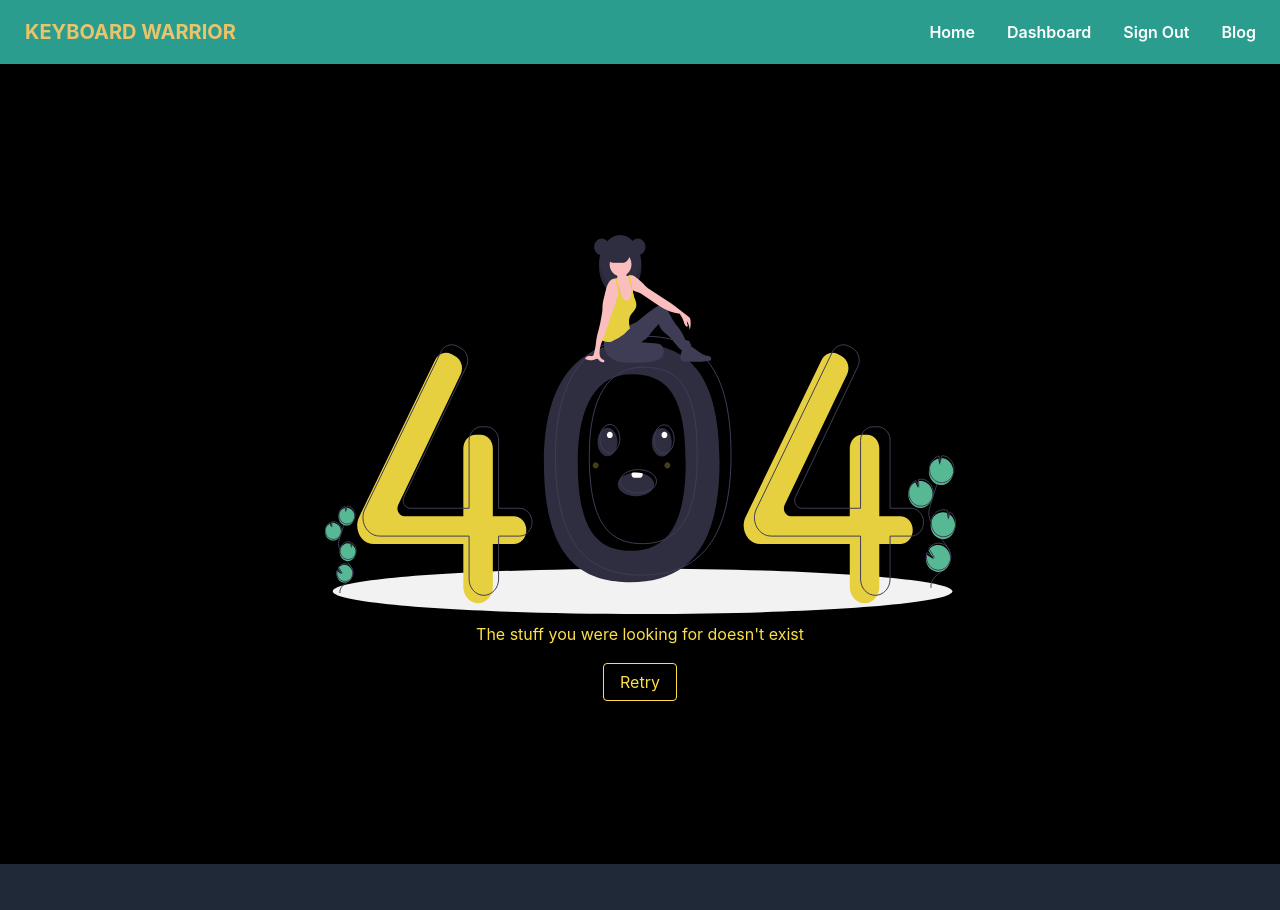
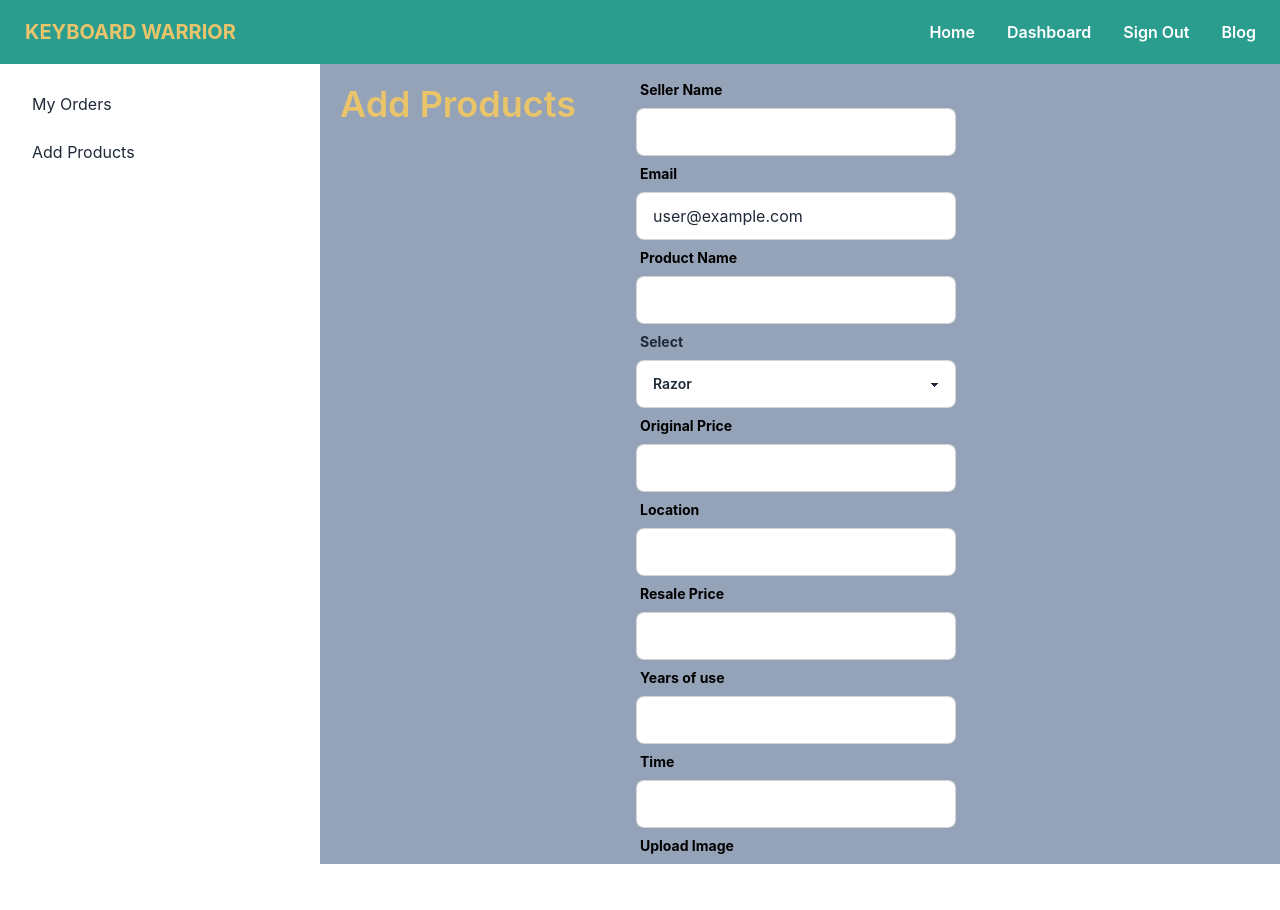
Before and after one commit to MahabubImamEfaz/keyboard-warrior-client, a React (Create React App) app: page /dashboard/addproducts in a window 1280 px wide. Shown: the top 910 px of the page. After the commit the page ends 864 px from the top, so only its background shows below. Built offline with nearby package versions, Linux system fonts and the light colour scheme; no server answers; sample sign-in values are in the browser's storage.

Commit message:
seller eamil added

```diff
--- a/src/App.js
+++ b/src/App.js
@@ -15,6 +15,7 @@ import MyOrder from "./Pages/Dashboard/MyOrder/MyOrder";
 import MyBookings from "./Pages/Dashboard/MyBookings/MyBookings";
 import AllSellers from "./Pages/Dashboard/AllSellers/AllSellers";
 import AllBuyers from "./Pages/Dashboard/AllBuyers/AllBuyers";
+import AddProducts from "./Pages/Dashboard/AddProducts/AddProducts";
 
 function App() {
   const router = createBrowserRouter([
@@ -67,6 +68,10 @@ function App() {
           element: <MyBookings></MyBookings>,
         },
         {
+          path: "/dashboard/addproducts",
+          element: <AddProducts></AddProducts>,
+        },
+        {
           path: "/dashboard/allsellers/:id",
           element: <AllSellers></AllSellers>,
           loader: ({ params }) =>
--- a/src/Layout/DashboardLayout.jsx
+++ b/src/Layout/DashboardLayout.jsx
@@ -25,6 +25,9 @@ const DashboardLayout = () => {
             <li>
               <Link to="mybookings">My Orders </Link>
             </li>
+            <li>
+              <Link to="addproducts">Add Products</Link>
+            </li>
             {isAdmin && (
               <>
                 <li>
--- /dev/null
+++ b/src/Pages/Dashboard/AddProducts/AddProducts.jsx
@@ -0,0 +1,269 @@
+import React, { useContext } from "react";
+import { useForm } from "react-hook-form";
+import toast from "react-hot-toast";
+import { useNavigate } from "react-router-dom";
+import { AuthContext } from "../../../Context/AuthProvider";
+
+const AddProducts = () => {
+  const {
+    register,
+    handleSubmit,
+    formState: { errors },
+  } = useForm();
+  const navigate = useNavigate();
+  const { user } = useContext(AuthContext);
+
+  const imageHostKey = process.env.REACT_APP_Imgbb_key;
+  console.log(imageHostKey);
+
+  const handleAddProducts = (data) => {
+    const image = data.image[0];
+    const formData = new FormData();
+    formData.append("image", image);
+    const url = `https://api.imgbb.com/1/upload?key=${imageHostKey}`;
+    fetch(url, {
+      method: "POST",
+      body: formData,
+    })
+      .then((res) => res.json())
+      .then((imgData) => {
+        if (imgData.success) {
+          const products = {
+            brand_name: data.category,
+            product_name: data.ProductName,
+            image: imgData.data.url,
+            location: data.Location,
+            original_price: data.OriginalPrice,
+            resale_price: data.ResalePrice,
+            years_of_use: data.Yearsofuse,
+            time: data.Time,
+            seller_name: data.sellername,
+            email: data.email,
+          };
+          console.log(products);
+          fetch("http://localhost:5000/addproducts", {
+            method: "POST",
+            headers: {
+              "content-type": "application/json",
+              //   authorization: `Bearer ${localStorage.setItem("accessToken")}`,
+            },
+            body: JSON.stringify(products),
+          })
+            .then((res) => res.json())
+            .then((result) => {
+              console.log(result);
+              toast.success("added product successfully");
+              navigate("/");
+            });
+        }
+      });
+  };
+  return (
+    <div>
+      <h1 className="mt-5 mb-5 mx-5 text-2xl font-semibold sm:text-4xl text-[#e9c46a]">
+        Add Products
+      </h1>
+      <div className="h-[700px] flex justify-center items-center">
+        <div className="w-96 p-7">
+          <p className=" text-center text-3xl text-center text-[#e9c46a] font-bold mb-5">
+            Add Products
+          </p>
+          <form onSubmit={handleSubmit(handleAddProducts)}>
+            <div className="form-control w-full max-w-xs">
+              <label className="label">
+                {" "}
+                <span className="label-text text-black font-bold">
+                  Seller Name
+                </span>
+              </label>
+              <input
+                type="text"
+                {...register("sellername", {
+                  required: "field is required",
+                })}
+                className="input input-bordered w-full max-w-xs"
+              />
+              {errors.sellername && (
+                <p className="text-red-600">{errors.sellername?.message}</p>
+              )}
+            </div>
+            <div className="form-control w-full max-w-xs">
+              <label className="label">
+                {" "}
+                <span className="label-text text-black font-bold">Email</span>
+              </label>
+              <input
+                type="text"
+                value={user?.email}
+                {...register("email", {
+                  required: "field is required",
+                })}
+                className="input input-bordered w-full max-w-xs"
+              />
+              {errors.email && (
+                <p className="text-red-600">{errors.email?.message}</p>
+              )}
+            </div>
+            <div className="form-control w-full max-w-xs">
+              <label className="label">
+                {" "}
+                <span className="label-text text-black font-bold">
+                  Product Name
+                </span>
+              </label>
+              <input
+                type="text"
+                {...register("ProductName", {
+                  required: "field is required",
+                })}
+                className="input input-bordered w-full max-w-xs"
+              />
+              {errors.ProductName && (
+                <p className="text-red-600">{errors.ProductName?.message}</p>
+              )}
+            </div>
+
+            <div className="form-control w-full max-w-xs">
+              <label className="label">
+                {" "}
+                <span className="label-text text--black font-bold">Select</span>
+              </label>
+              <select
+                {...register("category", {
+                  required: "field  is required",
+                })}
+                className="select select-bordered w-full max-w-xs"
+              >
+                <option>Razor</option>
+                <option>MeelGeeks</option>
+                <option>Corsair</option>
+              </select>
+              {errors.category && (
+                <p className="text-red-600">{errors.category?.message}</p>
+              )}
+            </div>
+
+            <div className="form-control w-full max-w-xs">
+              <label className="label">
+                {" "}
+                <span className="label-text text-black font-bold">
+                  Original Price
+                </span>
+              </label>
+              <input
+                type="text"
+                {...register("OriginalPrice", {
+                  required: "field is required",
+                })}
+                className="input input-bordered w-full max-w-xs"
+              />
+              {errors.OriginalPrice && (
+                <p className="text-red-600">{errors.OriginalPrice?.message}</p>
+              )}
+            </div>
+
+            <div className="form-control w-full max-w-xs">
+              <label className="label">
+                {" "}
+                <span className="label-text text-black font-bold">
+                  Location
+                </span>
+              </label>
+              <input
+                type="text"
+                {...register("Location", {
+                  required: "field is required",
+                })}
+                className="input input-bordered w-full max-w-xs"
+              />
+              {errors.Location && (
+                <p className="text-red-600">{errors.Location?.message}</p>
+              )}
+            </div>
+
+            <div className="form-control w-full max-w-xs">
+              <label className="label">
+                {" "}
+                <span className="label-text text-black font-bold">
+                  Resale Price
+                </span>
+              </label>
+              <input
+                type="text"
+                {...register("ResalePrice", {
+                  required: "field is required",
+                })}
+                className="input input-bordered w-full max-w-xs"
+              />
+              {errors.ResalePrice && (
+                <p className="text-red-600">{errors.ResalePrice?.message}</p>
+              )}
+            </div>
+
+            <div className="form-control w-full max-w-xs">
+              <label className="label">
+                {" "}
+                <span className="label-text text-black font-bold">
+                  Years of use
+                </span>
+              </label>
+              <input
+                type="text"
+                {...register("Yearsofuse", {
+                  required: "field is required",
+                })}
+                className="input input-bordered w-full max-w-xs"
+              />
+              {errors.Yearsofuse && (
+                <p className="text-red-600">{errors.Yearsofuse?.message}</p>
+              )}
+            </div>
+
+            <div className="form-control w-full max-w-xs">
+              <label className="label">
+                {" "}
+                <span className="label-text text-black font-bold">Time</span>
+              </label>
+              <input
+                type="text"
+                {...register("Time", {
+                  required: "field is required",
+                })}
+                className="input input-bordered w-full max-w-xs"
+              />
+              {errors.Time && (
+                <p className="text-red-600">{errors.Time?.message}</p>
+              )}
+            </div>
+
+            <div className="form-control w-full max-w-xs">
+              <label className="label">
+                {" "}
+                <span className="label-text text-black font-bold">
+                  Upload Image
+                </span>
+              </label>
+              <input
+                type="file"
+                {...register("image", {
+                  required: "field is required",
+                })}
+                className="input input-bordered w-full max-w-xs"
+              />
+              {errors.image && (
+                <p className="text-red-600">{errors.image?.message}</p>
+              )}
+            </div>
+
+            <input
+              className="btn bg-[#e9c46a] w-1/2 mt-3 text-black"
+              type="submit"
+            />
+          </form>
+        </div>
+      </div>
+    </div>
+  );
+};
+
+export default AddProducts;
```
